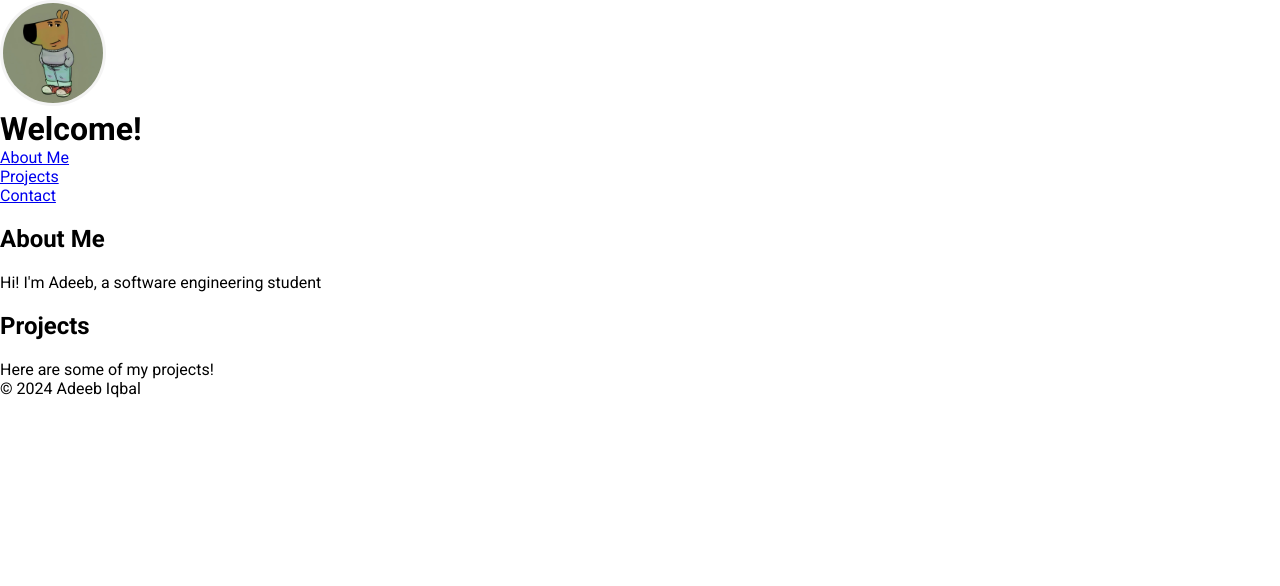
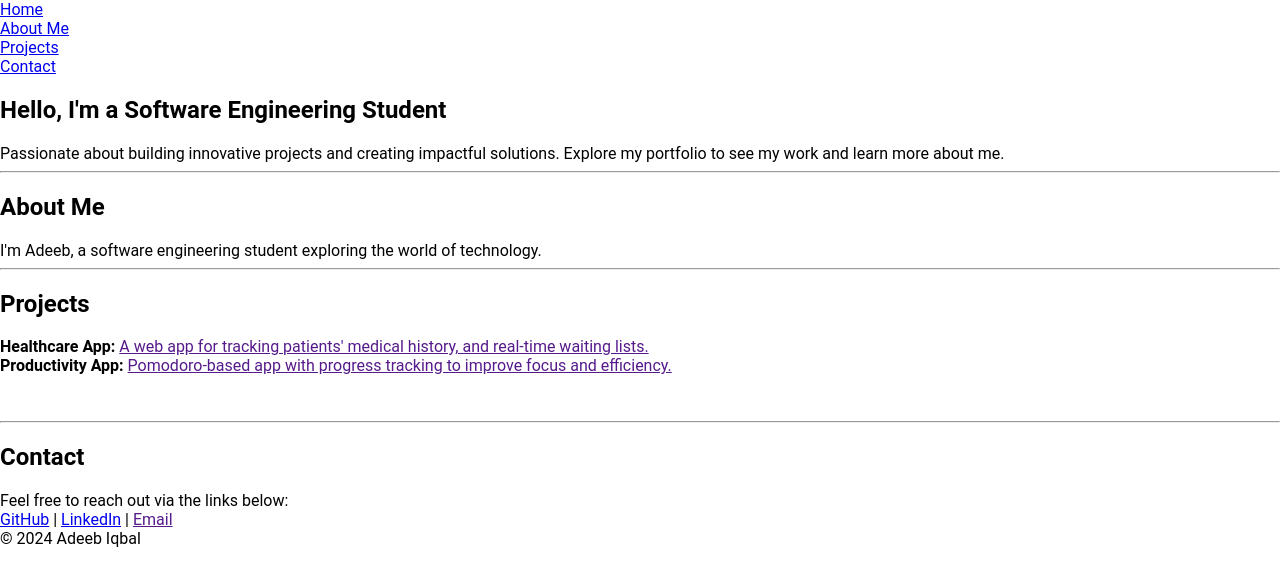
Before and after one commit to adeebiqbal04/personal-website, a plain HTML site: page index.html in a window 1280 px wide. Drawn offline with Linux system fonts and the light colour scheme.

Commit message:
updated index file

```diff
--- a/index.html
+++ b/index.html
@@ -3,55 +3,89 @@
 <head>
     <meta charset="UTF-8">
     <meta name="viewport" content="width=device-width, initial-scale=1.0">
-    <title>Adeeb's Website</title>
+    <title>Adeeb's Portfolio</title>
+    <link href="https://fonts.googleapis.com/css2?family=Poppins:wght@400;700&display=swap" rel="stylesheet">
     <link rel="stylesheet" href="style.css">
-    <link href="https://fonts.googleapis.com/css2?family=Roboto:wght@400;700&display=swap" rel="stylesheet">
-
 </head>
 <body>
+    <!-- Header -->
+    <header>
+        <nav>
+            <ul>
+                <li><a href="#home">Home</a></li>
+                <li><a href="#about">About Me</a></li>
+                <li><a href="#projects">Projects</a></li>
+                <li><a href="#contact">Contact</a></li>
+            </ul>
+        </nav>
+    </header>
 
-    <header class="styled-header">
-        <img src="images/chill guy.webp" alt="Logo" class="logo">
-        <div class="header-text">
-            <h1>Welcome!</h1>
+    <!-- Hero Section -->
+    <section id="home">
+        <div class="hero-content">
+            <!-- <img src="images/chill guy.webp" alt="Profile Picture" class="hero-image"> -->
+            <div class="hero-text">
 
+                <h2> Hello, I'm a <span>Software Engineering Student</span></h2>
+                <p>
+                    Passionate about building innovative projects and creating impactful solutions.
+                    Explore my portfolio to see my work and learn more about me.
+                </p>
+            </div>
         </div>
-    </header>
+    </section>
+
+    <!-- Divider -->
+    <hr>
+
+    <!-- About Me Section -->
+    <section id="about">
+        <h2>About Me</h2>
+        <p>
+         I'm Adeeb, a software engineering student exploring the world of technology.
+
+        </p>
+    </section>
+
+    <!-- Divider -->
+    <hr>
+
+    <!-- Projects Section -->
+    <section id="projects">
+        <h2>Projects</h2>
+        <ul>
+            <!--Include the links for each project to its github repo-->
+            <!-- Include underline to show the href-->
+           <li><strong>Healthcare App:</strong> <a href="" target="_blank"> A web app for tracking patients' medical history, and real-time waiting lists.</a></li>
+            <li><strong>Productivity App:</strong> <a href="" target="_blank"> Pomodoro-based app with progress tracking to improve focus and efficiency.</a></li>
+            <li><strong></strong> <a href="" target="_blank"> </a></li>
+            <li><strong></strong> <a href="" target="_blank"> </a></li>
+        </ul>
+    </section>
+
+    <!-- Divider -->
+    <hr>
+
+    <!-- Contact Section -->
+    <section id="contact">
+        <h2>Contact</h2>
+        <p>Feel free to reach out via the links below:</p>
+        <div class="social-links">
+            <a href="https://github.com/adeebiqbal04" target="_blank">GitHub</a> |
+            <a href="https://linkedin.com/in/adeebiqbal" target="_blank">LinkedIn</a> |
+            <a href="" target="_blank">Email</a>
+        </div>
+    </section>
 
 
 
 
 
 
-    <!--Include the navbar that includes about,projects & contact -->
-    <nav>
-        <ul>
-            <li><a href="#about">About Me</a></li>
-            <li><a href="#projects">Projects</a></li>
-            <li><a href="#contact">Contact</a></li>
-        </ul>
-    </nav>
 
-    <!-- About Me Section -->
-     <section id = "about">
-        <h2> About Me</h2>
-        <p> Hi! I'm Adeeb, a software engineering student</p>
-     </section>
-
-      <!-- Project Section -->
-      <section id = "projects">
-        <h2> Projects</h2>
-        <p> Here are some of my projects!</p>
-     </section>
-
-
-
-
-
+    <!-- Footer -->
     <footer>
-        <p>© 2024 Adeeb Iqbal</p>
+        <p>© 2024 Adeeb Iqbal </p>
     </footer>
-
-    <script src="script.js"></script>
 </body>
 </html>
```
